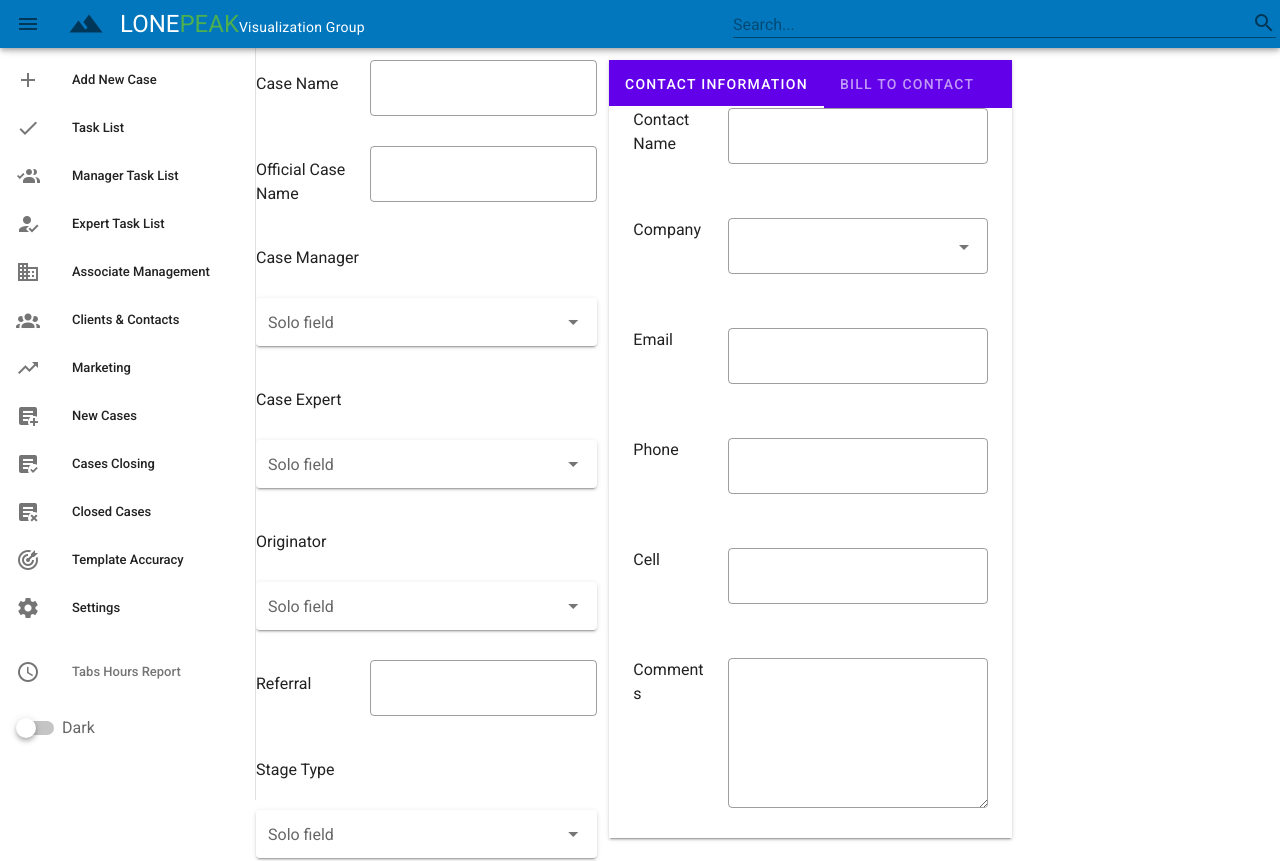
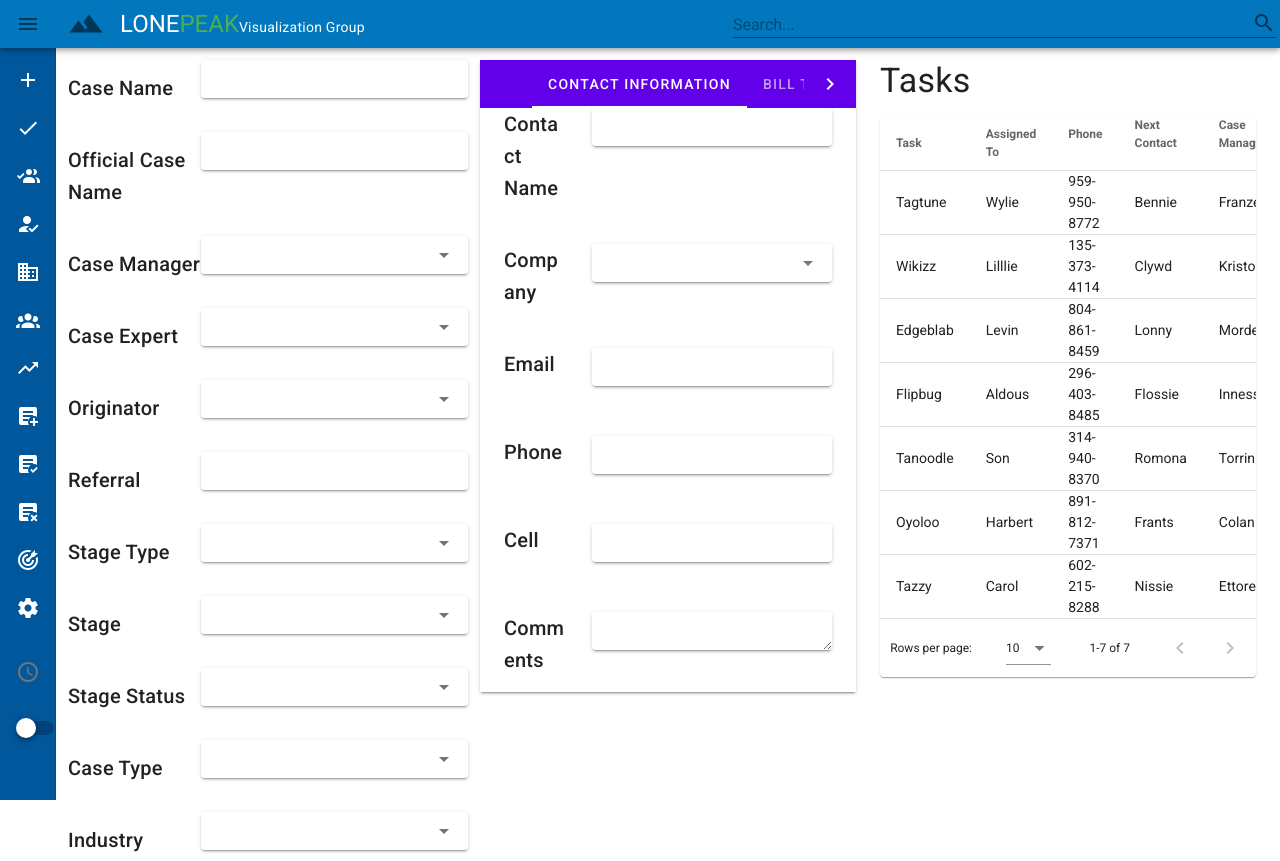
Before and after one commit to CobyYates/Alpine-CMS, a Vue app: page /client in a window 1280 px wide. Shown: the top 861 px of the page. Built offline with nearby package versions, Linux system fonts and the light colour scheme.

Commit message:
added basic tasks to /clients, changed inputs to dense

```diff
--- a/src/App.vue
+++ b/src/App.vue
@@ -1,13 +1,13 @@
 <template>
   <v-app id="inspire">
-    <v-navigation-drawer v-model="drawer" app clipped>
+    <v-navigation-drawer v-model="drawer" app clipped mini-variant expand-on-hover color="light-blue darken-4">
       <v-list dense>
         <v-list-item v-for="item in items" :key="item.text" link>
           <v-list-item-action>
-            <v-icon>{{ item.icon }}</v-icon>
+            <v-icon color="white">{{ item.icon }}</v-icon>
           </v-list-item-action>
           <v-list-item-content>
-            <v-list-item-title>
+            <v-list-item-title class="white--text">
               {{ item.text }}
             </v-list-item-title>
           </v-list-item-content>
--- a/src/components/Client.vue
+++ b/src/components/Client.vue
@@ -1,24 +1,26 @@
 <template>
-  <v-row>
+  <v-row class="px-3">
     <v-col cols="4">
       <v-row v-for="detail in caseDetails" :key="detail.i" class="my-0 py-0">
         <v-col cols="4" class="px-0">
-          <p>{{ detail.name }}</p>
+          <p class="title" >{{ detail.name }}</p>
         </v-col>
         <v-text-field
           v-if="!detail.select"
-          outlined
+          solo
+          dense
           class="my-0 py-0"
         ></v-text-field>
         <v-select
           v-if="detail.select"
           :items="detail.selects"
-          label="Solo field"
           solo
+          dense
         ></v-select>
       </v-row>
     </v-col>
-    <v-col cols="5">
+    <!--  -->
+    <v-col cols="4">
       <v-tabs
         v-model="tab"
         background-color="deep-purple accent-4"
@@ -38,26 +40,48 @@
           {{ i }}
         </v-tab>
 
-        <v-tab-item v-for="test in tabs" :key="test" :value="'tab-' + test">
+        <v-tab-item v-for="i in tabs" :key="i" :value="'tab-' + i">
           <v-card flat tile>
-            <!-- <div v-if="i === 'Contact Information'"> -->
+            <div v-if="i === 'Contact Information'">
               <v-row v-for="item in tabForm[0]" :key="item" class="mx-3">
                 <v-col cols="3">
-                  <p>{{ item.name }}</p>
+                  <p class="title" >{{ item.name }}</p>
                 </v-col>
                 <v-col cols="9">
-                  <v-text-field outlined v-if="item.input"></v-text-field>
-                  <v-select v-if="item.select" outlined :items="item.items"></v-select>
-                  <v-textarea v-if="item.area" outlined></v-textarea>
+                  <v-text-field dense solo v-if="item.input"></v-text-field>
+                  <v-select dense v-if="item.select" :items="item.items" solo></v-select>
+                  <v-textarea dense solo v-if="item.area" height="2"></v-textarea>
                 </v-col>
-
               </v-row>
-            <!-- </div> -->
+            </div>
+            <div v-if="i === 'Bill to Contact'">
+              <v-row v-for="item in tabForm[1]" :key="item" class="mx-3">
+                <v-col cols="3">
+                  <p class="title" >{{ item.name }}</p>
+                </v-col>
+                <v-col cols="9">
+                  <v-text-field dense solo v-if="item.input"></v-text-field>
+                  <v-select dense v-if="item.select" :items="item.items" solo></v-select>
+                  <v-textarea dense solo v-if="item.area" height="2"></v-textarea>
+                </v-col>
+              </v-row>
+            </div>
           </v-card>
         </v-tab-item>
       </v-tabs>
     </v-col>
-    <v-col></v-col>
+    <!--  -->
+    <v-col cols="4" class="px-3">
+        <p class="display-1">Tasks</p>
+        <v-data-table
+          dense
+          :headers="headers"
+          :items="clients"
+          item-key="name"
+          class="elevation-1"
+          @click:row="open"
+        ></v-data-table>
+      </v-col>
   </v-row>
 </template>
 
@@ -83,8 +107,8 @@ export default {
         { name: "Comments", input: false, select: false, area: true, icons: false }
       ],
       [
-        { name: "Contact Name", input: true, select: false, area: false, icons: false },
-        { name: "Company", input: false, select: true, area: false, icons: false },
+        { name: "Name", input: true, select: false, area: false, icons: false },
+        { name: "Address", input: false, select: true, area: false, icons: false },
         { name: "Email", input: true, select: false, area: false, icons: false },
         { name: "Phone", input: true, select: false, area: false, icons: false },
         { name: "Cell", input: true, select: false, area: false, icons: false },
@@ -171,6 +195,77 @@ export default {
         selects: ["Option 1", "Option 2", "Option 3"]
       },
       { name: "Opposing Expert", font: "subtitle-1", select: false }
+    ],
+    headers: [
+      {
+        text: "Task",
+        align: "start",
+        sortable: false,
+        value: "task"
+      },
+      { text: "Assigned To", value: "contactName" },
+      { text: "Phone", value: "phone" },
+      { text: "Next Contact", value: "nextContact" },
+      { text: "Case Manager", value: "caseManager" },
+      { text: "Case Expert", value: "caseExpert" }
+    ],
+    clients: [
+      {
+        task: "Tagtune",
+        contactName: "Wylie",
+        phone: "959-950-8772",
+        nextContact: "Bennie",
+        caseManager: "Franzen",
+        caseExpert: "Martino"
+      },
+      {
+        task: "Wikizz",
+        contactName: "Lilllie",
+        phone: "135-373-4114",
+        nextContact: "Clywd",
+        caseManager: "Kristo",
+        caseExpert: "Pierre"
+      },
+      {
+        task: "Edgeblab",
+        contactName: "Levin",
+        phone: "804-861-8459",
+        nextContact: "Lonny",
+        caseManager: "Mordecai",
+        caseExpert: "Lyle"
+      },
+      {
+        task: "Flipbug",
+        contactName: "Aldous",
+        phone: "296-403-8485",
+        nextContact: "Flossie",
+        caseManager: "Inness",
+        caseExpert: "Tann"
+      },
+      {
+        task: "Tanoodle",
+        contactName: "Son",
+        phone: "314-940-8370",
+        nextContact: "Romona",
+        caseManager: "Torrin",
+        caseExpert: "Torr"
+      },
+      {
+        task: "Oyoloo",
+        contactName: "Harbert",
+        phone: "891-812-7371",
+        nextContact: "Frants",
+        caseManager: "Colan",
+        caseExpert: "Dermot"
+      },
+      {
+        task: "Tazzy",
+        contactName: "Carol",
+        phone: "602-215-8288",
+        nextContact: "Nissie",
+        caseManager: "Ettore",
+        caseExpert: "Albie"
+      },
     ]
   })
 };
--- a/src/components/Home.vue
+++ b/src/components/Home.vue
@@ -24,6 +24,7 @@
           :items="clients"
           item-key="name"
           :search="search"
+          @click:row="open"
           class="elevation-1"
         >
           <template v-slot:top>
```
